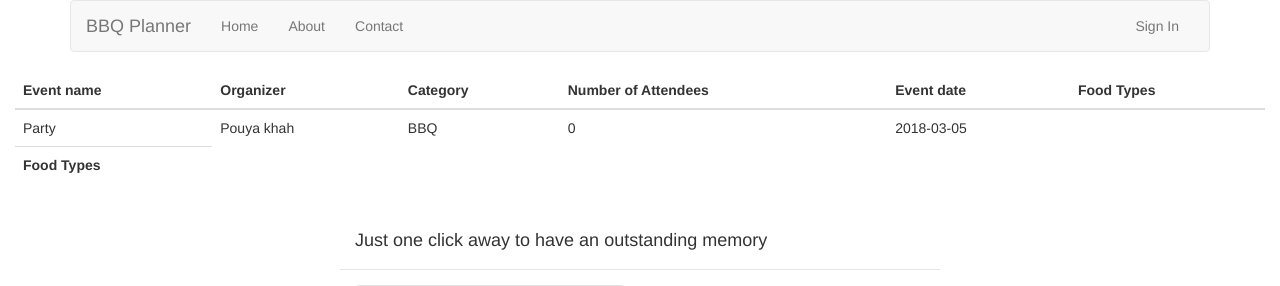
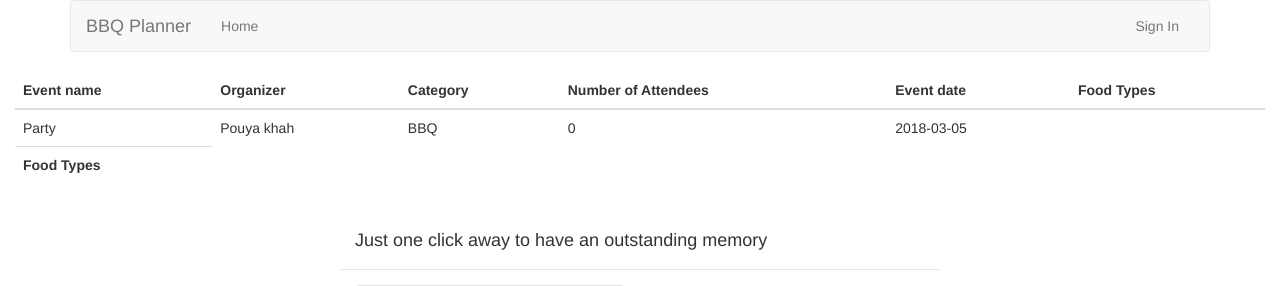
Before and after one commit to pouyaist/Traces_DjangoApp, a Django app: page /events/item/2018-03-05/Party in a window 1280 px wide. Shown: the top 286 px of the page. Run offline with Django 3.2, Linux system fonts and the light colour scheme; data comes from the database, SQL or seed files in the repository; both versions use the stored data as it was after the commit; data that the repository does not hold is empty; parts of the project's set-up code (start-up, migrations or seed data) failed here and were passed over; some libraries are stand-ins or nearby versions.

Commit message:
temove unused buttons on the front page

```diff
--- a/bbq_planner/templates/includes/home_head.html
+++ b/bbq_planner/templates/includes/home_head.html
@@ -17,8 +17,6 @@
                     {% if not user.is_authenticated %}
                     <ul class="nav navbar-nav">
                         <li class="{% if request.path == '/' %}active{% endif %}"><a href="/">Home</a></li>
-                        <li><a href="#">About</a></li>
-                        <li><a href="#">Contact</a></li>
                     </ul>
                     {% else %}
                     <ul class="nav navbar-nav">
```
Also changed, not shown: bbq_planner/db.sqlite3.
